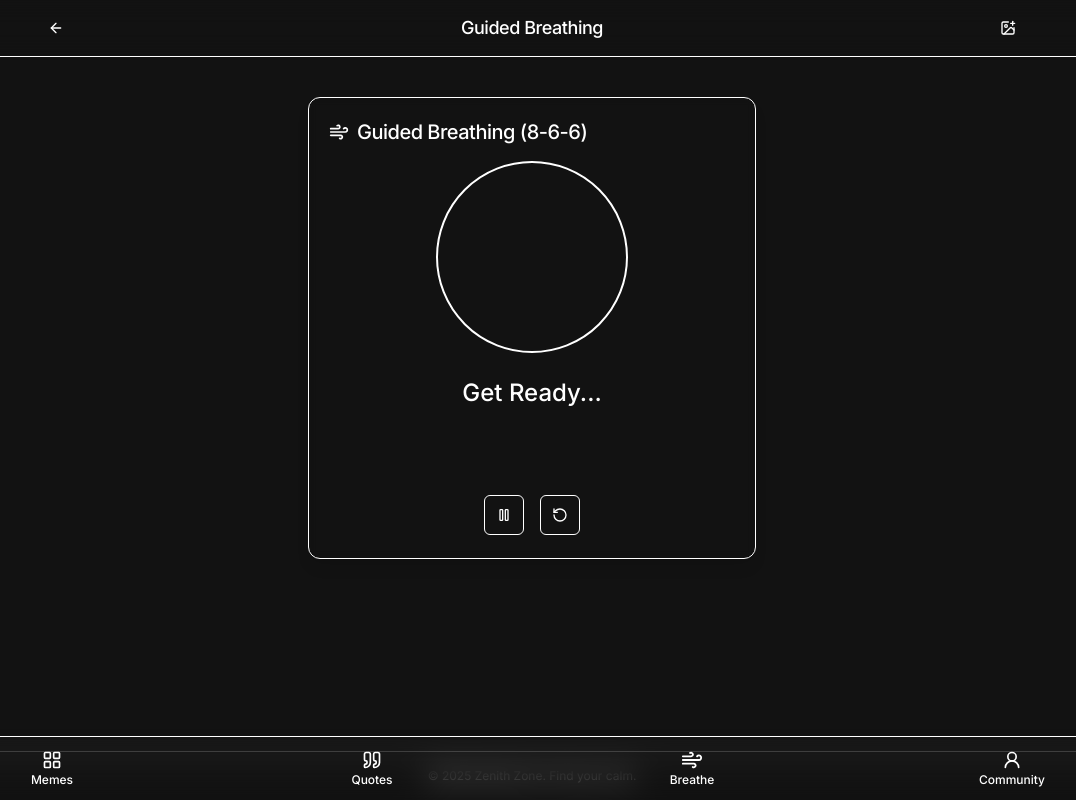
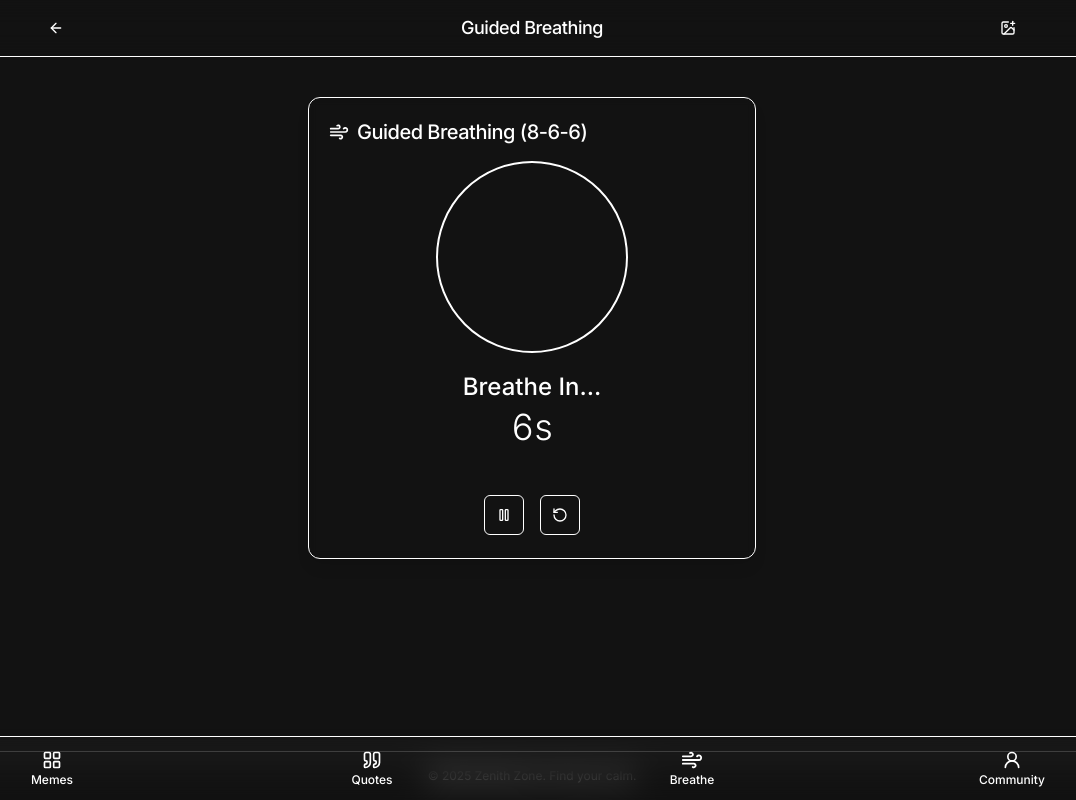
Before and after one commit to MohitGujarati/Bro-Relax, a Next.js app: page /relax/breathe in a window 1280 px wide. Both pictures are taken after a click on the button 612 px from the left and 515 px from the top of the page. Shown: the whole page, without its empty margins (108-1184 px from the left). Built offline with nearby package versions, Linux system fonts and the light colour scheme.

Commit message:
merge code

```diff
--- a/src/components/relax-zone/breathing-exercise.tsx
+++ b/src/components/relax-zone/breathing-exercise.tsx
@@ -1,245 +1,125 @@
-// src/components/relax-zone/breathing-exercise.tsx
 'use client';
 
-import type { FC } from 'react';
-import { useState, useEffect, useRef, useCallback } from 'react';
+import { FC, useState, useEffect, useRef } from 'react';
 import { Card, CardContent, CardHeader, CardTitle } from '@/components/ui/card';
 import { Button } from '@/components/ui/button';
 import { Play, Pause, RotateCcw, Wind } from 'lucide-react';
-import { Progress } from '@/components/ui/progress'; // Import Progress component
+import { Progress } from '@/components/ui/progress';
 import { cn } from '@/lib/utils';
 
-/**
- * A guided breathing exercise component with specific timing (8s inhale, 6s hold, 6s exhale).
- */
 const BreathingExercise: FC = () => {
-  const [instruction, setInstruction] = useState<string>("Get Ready...");
-  const [isAnimating, setIsAnimating] = useState<boolean>(false);
   const [phase, setPhase] = useState<'ready' | 'inhale' | 'hold' | 'exhale'>('ready');
-  const [countdown, setCountdown] = useState<number | null>(null); // For displaying timer
-  const animationRef = useRef<HTMLDivElement>(null);
-  const timerRef = useRef<NodeJS.Timeout | null>(null);
-  const intervalRef = useRef<NodeJS.Timeout | null>(null); // For countdown interval
+  const [countdown, setCountdown] = useState<number>(0);
+  const [isRunning, setIsRunning] = useState(false);
+  const intervalRef = useRef<NodeJS.Timeout | null>(null);
 
-  // Updated timings: 8s inhale, 6s hold, 6s exhale
-  const cycleDuration = { inhale: 8000, hold: 6000, exhale: 6000 };
-  // Total cycle time is 20 seconds
+  const INHALE_DURATION = 8;
+  const HOLD_DURATION = 6;
+  const EXHALE_DURATION = 6;
 
-  const startCountdown = (durationSeconds: number) => {
-    setCountdown(durationSeconds);
-    if (intervalRef.current) clearInterval(intervalRef.current); // Clear previous interval
+  const startPhase = (newPhase: 'inhale' | 'hold' | 'exhale', duration: number, next: () => void) => {
+    clearInterval(intervalRef.current!);
+    setPhase(newPhase);
+    setCountdown(duration);
     intervalRef.current = setInterval(() => {
       setCountdown((prev) => {
-        if (prev === null || prev <= 1) {
-          if (intervalRef.current) clearInterval(intervalRef.current);
-          return null;
+        if (prev <= 1) {
+          clearInterval(intervalRef.current!);
+          next();
+          return 0;
         }
         return prev - 1;
       });
     }, 1000);
   };
 
-  const clearTimers = () => {
-    if (timerRef.current) clearTimeout(timerRef.current);
-    if (intervalRef.current) clearInterval(intervalRef.current);
-    timerRef.current = null;
-    intervalRef.current = null;
-    setCountdown(null);
+  const inhale = () => startPhase('inhale', INHALE_DURATION, hold);
+  const hold = () => startPhase('hold', HOLD_DURATION, exhale);
+  const exhale = () => startPhase('exhale', EXHALE_DURATION, inhale);
+
+  const start = () => {
+    setIsRunning(true);
+    inhale();
   };
 
-  const runCycle = useCallback(() => {
-    // Ensure timers are clear before starting a new phase
-    clearTimers();
-
-    setPhase('inhale');
-    setInstruction("Breathe In...");
-    startCountdown(cycleDuration.inhale / 1000);
-    if (animationRef.current) {
-      animationRef.current.style.animation = `breath-inhale ${cycleDuration.inhale / 1000}s ease-out forwards`;
-      animationRef.current.style.animationPlayState = 'running';
-    }
-
-    timerRef.current = setTimeout(() => {
-      // Check if still animating before proceeding
-       if (!isAnimatingRef.current) { clearTimers(); return; }
-
-      setPhase('hold');
-      setInstruction("Hold...");
-      startCountdown(cycleDuration.hold / 1000);
-      // Inhale animation already set 'forwards', visual stays expanded
-
-      timerRef.current = setTimeout(() => {
-         if (!isAnimatingRef.current) { clearTimers(); return; }
-
-        setPhase('exhale');
-        setInstruction("Breathe Out...");
-        startCountdown(cycleDuration.exhale / 1000);
-        if (animationRef.current) {
-          animationRef.current.style.animation = `breath-exhale ${cycleDuration.exhale / 1000}s ease-in forwards`;
-          animationRef.current.style.animationPlayState = 'running';
-        }
-
-        timerRef.current = setTimeout(() => {
-           if (!isAnimatingRef.current) { clearTimers(); return; }
-          // Loop back
-          runCycle();
-        }, cycleDuration.exhale);
-      }, cycleDuration.hold);
-    }, cycleDuration.inhale);
-   // eslint-disable-next-line react-hooks/exhaustive-deps
-  }, [cycleDuration.inhale, cycleDuration.hold, cycleDuration.exhale]); // Add dependencies
-
-  // Use a ref for isAnimating inside timeouts/intervals to get the latest value
-  const isAnimatingRef = useRef(isAnimating);
-  useEffect(() => {
-    isAnimatingRef.current = isAnimating;
-  }, [isAnimating]);
-
-
-  const startAnimation = () => {
-    setIsAnimating(true);
-    // runCycle will be triggered by the useEffect watching isAnimating
+  const pause = () => {
+    setIsRunning(false);
+    clearInterval(intervalRef.current!);
   };
 
-  const pauseAnimation = () => {
-    setIsAnimating(false);
-    clearTimers();
-    // Keep current instruction but pause animation visually
-    if (animationRef.current) {
-        animationRef.current.style.animationPlayState = 'paused';
+  const reset = () => {
+    setIsRunning(false);
+    clearInterval(intervalRef.current!);
+    setPhase('ready');
+    setCountdown(0);
+  };
+
+  const getInstruction = () => {
+    switch (phase) {
+      case 'inhale': return 'Breathe In...';
+      case 'hold': return 'Hold...';
+      case 'exhale': return 'Release...';
+      default: return 'Get Ready...';
     }
   };
 
-  const resetAnimation = () => {
-      setIsAnimating(false); // Set animating state to false
-      clearTimers(); // Ensure timers are cleared
-      setPhase('ready');
-      setInstruction("Get Ready...");
-      setCountdown(null); // Reset countdown display
-      // Clear animation styles to reset visual state
-      if (animationRef.current) {
-          animationRef.current.style.animation = 'none';
-          // Force reflow might not be strictly necessary but ensures reset
-          // eslint-disable-next-line @typescript-eslint/no-unused-vars
-          const reflow = animationRef.current.offsetHeight;
-          animationRef.current.removeAttribute('style'); // Remove all inline styles including play state
-      }
+  const getProgressValue = () => {
+    const duration = phase === 'inhale' ? INHALE_DURATION : phase === 'hold' ? HOLD_DURATION : EXHALE_DURATION;
+    return duration ? ((duration - countdown) / duration) * 100 : 0;
   };
 
-  // Cleanup timer on component unmount
-  useEffect(() => {
-    return () => {
-      clearTimers();
-    };
-  }, []);
-
-   // Control animation based on isAnimating state
-   useEffect(() => {
-    if (isAnimating) {
-      // Determine if resuming or starting fresh
-      const playState = animationRef.current?.style.animationPlayState;
-      if (playState === 'paused') {
-        // Resume animation and restart countdown for the current phase
-        if (animationRef.current) animationRef.current.style.animationPlayState = 'running';
-         const currentPhaseDuration = phase === 'inhale' ? cycleDuration.inhale : phase === 'hold' ? cycleDuration.hold : phase === 'exhale' ? cycleDuration.exhale : 0;
-         // Resume countdown - this might be slightly off depending on pause timing, simple restart is easier
-         if(phase !== 'ready') startCountdown(Math.ceil(currentPhaseDuration / 1000)); // Restart countdown for current phase
-      } else if (phase === 'ready'){
-        // Start the cycle only if in ready state or just toggled on
-        runCycle();
-      }
-    } else {
-      // Pause animation if isAnimating becomes false
-      pauseAnimation();
-    }
-    // eslint-disable-next-line react-hooks/exhaustive-deps
-   }, [isAnimating, runCycle]); // Add runCycle to dependencies
-
-
-  const getProgressValue = () => {
-      if (!isAnimating || countdown === null) return 0;
-      let duration = 0;
-      switch(phase) {
-          case 'inhale': duration = cycleDuration.inhale / 1000; break;
-          case 'hold': duration = cycleDuration.hold / 1000; break;
-          case 'exhale': duration = cycleDuration.exhale / 1000; break;
-          default: return 0;
-      }
-      if (duration === 0) return 0;
-      // Calculate remaining percentage
-      return ((duration - countdown + 1) / duration) * 100;
-  };
-
-
   return (
-    <section aria-labelledby="breathing-exercise-title" className="w-full max-w-md mx-auto px-2 sm:px-0 py-6">
+    <section className="w-full max-w-md mx-auto px-2 sm:px-0 py-6">
       <Card className="overflow-hidden bg-card/70 backdrop-blur-sm border border-border/20 rounded-xl shadow-lg">
         <CardHeader className="pb-3 pt-5 px-5">
-          <CardTitle id="breathing-exercise-title" className="text-xl font-medium text-foreground flex items-center gap-2">
+          <CardTitle className="text-xl font-medium text-foreground flex items-center gap-2">
             <Wind className="h-5 w-5 text-muted-foreground" /> Guided Breathing (8-6-6)
           </CardTitle>
         </CardHeader>
-        <CardContent className="px-5 pb-5 space-y-6 flex flex-col items-center justify-center min-h-[400px]"> {/* Increased min-height slightly */}
-          {/* Visual Animation */}
+        <CardContent className="px-5 pb-5 space-y-6 flex flex-col items-center justify-center min-h-[400px]">
           <div className="relative w-48 h-48 flex items-center justify-center">
-             {/* Static Outer Circle */}
             <div className="absolute inset-0 border-2 border-primary/20 rounded-full"></div>
-             {/* Animated Inner Circle */}
             <div
-                ref={animationRef}
               className={cn(
-                    "w-1/2 h-1/2 bg-primary/70 rounded-full",
-                    // Apply initial state style based on phase
-                    phase === 'ready' || phase === 'exhale' ? 'scale-[0.5] opacity-70' : 'scale-[1] opacity-100'
+                'w-1/2 h-1/2 bg-primary/70 rounded-full transition-transform duration-1000',
+                {
+                  'scale-100': phase === 'inhale',
+                  'scale-75': phase === 'hold',
+                  'scale-50': phase === 'exhale' || phase === 'ready',
+                }
               )}
-                 style={{
-                    // Inline styles are now primarily managed by the runCycle function setting animation property
-                    transition: phase === 'ready' ? 'transform 0.3s ease, opacity 0.3s ease' : 'none',
-                 }}
             ></div>
           </div>
 
-           {/* Instruction Text and Timer */}
-           <div className="text-center h-16 flex flex-col justify-center items-center"> {/* Added fixed height */}
-                <p className="text-2xl font-medium text-foreground">
-                {instruction}
-                </p>
-                {countdown !== null && isAnimating && (
-                 <p className="text-4xl font-light text-muted-foreground tabular-nums mt-1">
-                    {countdown}s
-                 </p>
-                )}
-                {/* Placeholder for when not animating or in ready state */}
-                 {(!isAnimating || countdown === null) && <div className="h-[40px] mt-1"></div>} {/* Match height of timer */}
+          <div className="text-center h-16 flex flex-col justify-center items-center">
+            <p className="text-2xl font-medium text-foreground">{getInstruction()}</p>
+            {isRunning && <p className="text-4xl font-light text-muted-foreground tabular-nums mt-1">{countdown}s</p>}
+            {!isRunning && <div className="h-[40px] mt-1"></div>}
           </div>
 
-           {/* Progress Bar - Optional visual indicator */}
-           {isAnimating && phase !== 'ready' && (
+          {isRunning && phase !== 'ready' && (
             <Progress
               value={getProgressValue()}
               className="w-3/4 h-1.5 bg-muted/30"
-                aria-label={`Progress for ${phase} phase`}
+              aria-label={`Progress for ${phase}`}
             />
           )}
-           {/* Placeholder for progress bar space when not animating */}
-            {(!isAnimating || phase === 'ready') && <div className="w-3/4 h-1.5"></div>}
+          {(!isRunning || phase === 'ready') && <div className="w-3/4 h-1.5"></div>}
 
-
-          {/* Controls */}
-          <div className="flex gap-4 mt-2"> {/* Reduced margin-top slightly */}
+          <div className="flex gap-4 mt-2">
             <Button
               variant="outline"
               size="icon"
-              onClick={isAnimating ? pauseAnimation : startAnimation}
+              onClick={isRunning ? pause : start}
               className="border-border/50 text-muted-foreground hover:bg-accent/50 hover:text-accent-foreground"
-              aria-label={isAnimating ? 'Pause breathing exercise' : 'Start breathing exercise'}
+              aria-label={isRunning ? 'Pause breathing exercise' : 'Start breathing exercise'}
             >
-              {isAnimating ? <Pause className="h-5 w-5" /> : <Play className="h-5 w-5" />}
+              {isRunning ? <Pause className="h-5 w-5" /> : <Play className="h-5 w-5" />}
             </Button>
             <Button
               variant="outline"
               size="icon"
-              onClick={resetAnimation}
+              onClick={reset}
               className="border-border/50 text-muted-foreground hover:bg-accent/50 hover:text-accent-foreground"
               aria-label="Reset breathing exercise"
             >
@@ -248,7 +128,6 @@ const BreathingExercise: FC = () => {
           </div>
         </CardContent>
       </Card>
-       {/* Keyframes remain the same, durations are applied via inline style */}
     </section>
   );
 };
```
Lines whose indentation alone changed are shown as unchanged.
